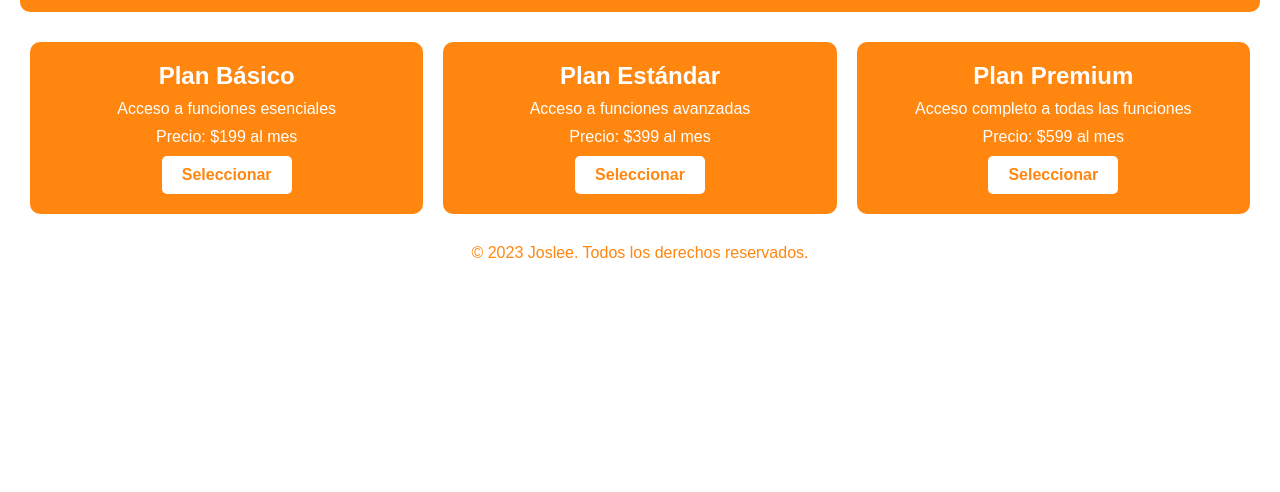
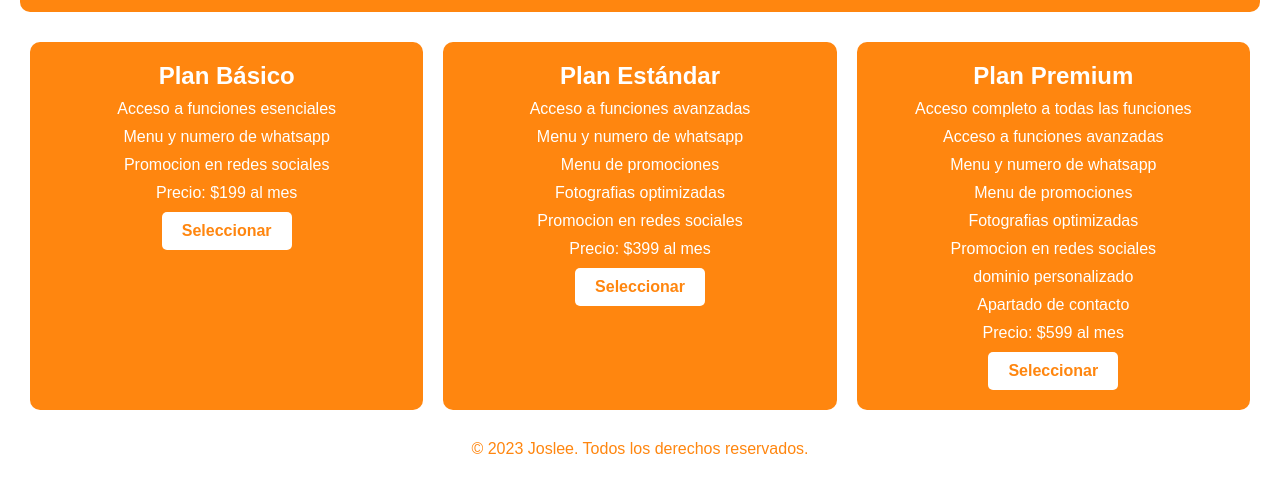
Before and after one commit to DesigDigitalMx/Planes.Joslee, a plain HTML site: page index.html in a window 1280 px wide. Shown: the part 90-582 px from the top of the page. Drawn offline with Linux system fonts and the light colour scheme.

Commit message:
Add files via upload

```diff
--- a/index.html
+++ b/index.html
@@ -14,18 +14,31 @@
         <div class="plan">
             <h2>Plan Básico</h2>
             <p>Acceso a funciones esenciales</p>
+            <p>Menu y numero de whatsapp</p>
+            <p>Promocion en redes sociales</p>
             <p>Precio: $199 al mes</p>
             <a href="https://wa.link/u06fi3">Seleccionar</a>
         </div>
         <div class="plan">
             <h2>Plan Estándar</h2>
             <p>Acceso a funciones avanzadas</p>
+            <p>Menu y numero de whatsapp</p>
+            <p>Menu de promociones</p>
+            <p>Fotografias optimizadas</p>
+            <p>Promocion en redes sociales</p>
             <p>Precio: $399 al mes</p>
             <a href="https://wa.link/kby6ct">Seleccionar</a>
         </div>
         <div class="plan">
             <h2>Plan Premium</h2>
             <p>Acceso completo a todas las funciones</p>
+            <p>Acceso a funciones avanzadas</p>
+            <p>Menu y numero de whatsapp</p>
+            <p>Menu de promociones</p>
+            <p>Fotografias optimizadas</p>
+            <p>Promocion en redes sociales</p>
+            <p>dominio personalizado</p>
+            <p>Apartado de contacto</p>
             <p>Precio: $599 al mes</p>
             <a href="https://wa.link/119m2i">Seleccionar</a>
         </div>
```
